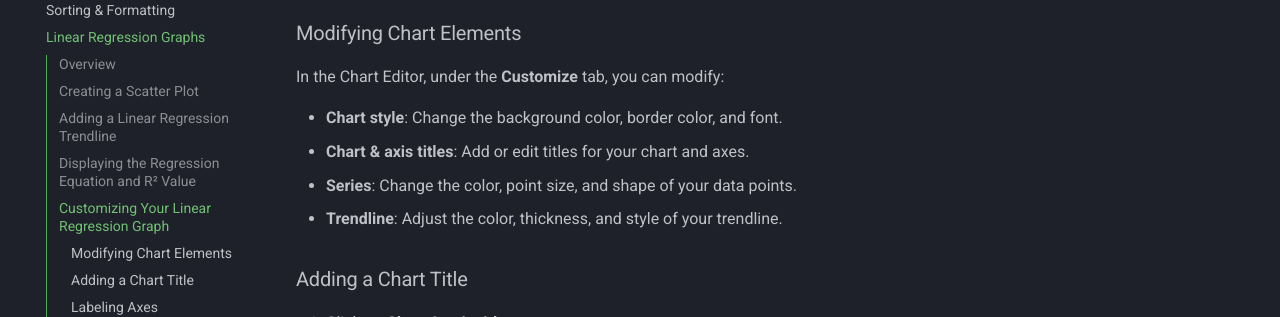
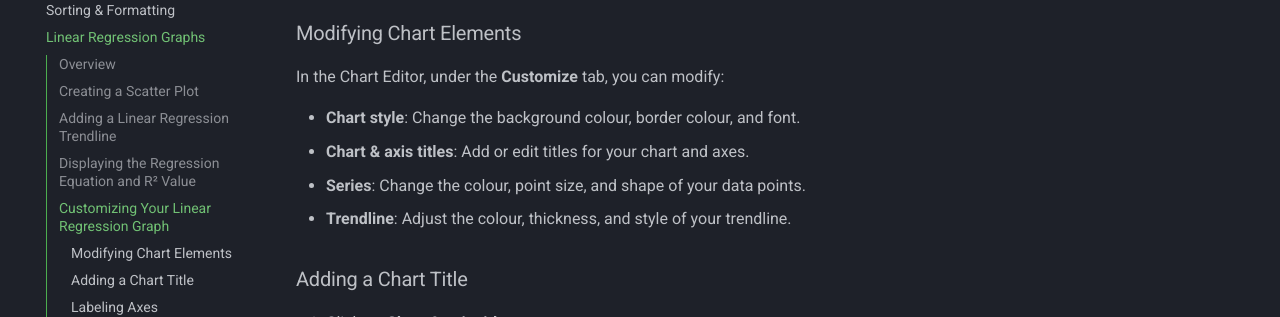
Before and after one commit to Hazel-Jeong-dev/COMM2216_UserGuide_Aibyn_Hazel, an MkDocs documentation site: the page built from docs/LinearRegression.md, in a window 1280 px wide and 900 px high, scrolled down 3609 px. Shown: the part 152-469 px from the top of the window. Built offline with MkDocs 1.6.1 and Material for MkDocs 9.7.7, drawn with Linux system fonts in a browser that asks for light colours.

Commit message:
Fix typos

```diff
--- a/docs/LinearRegression.md
+++ b/docs/LinearRegression.md
@@ -74,10 +74,10 @@ You can further customize your graph to make it more visually appealing and info
 ### Modifying Chart Elements
 In the Chart Editor, under the **Customize** tab, you can modify:
 
-* **Chart style**: Change the background color, border color, and font.
+* **Chart style**: Change the background colour, border colour, and font.
 * **Chart & axis titles**: Add or edit titles for your chart and axes.
-* **Series**: Change the color, point size, and shape of your data points.
-* **Trendline**: Adjust the color, thickness, and style of your trendline.
+* **Series**: Change the colour, point size, and shape of your data points.
+* **Trendline**: Adjust the colour, thickness, and style of your trendline.
 
 ### Adding a Chart Title
 1. Click on **Chart & axis titles**.
```
Also changed, not shown: docs/Glossary.md (+1 -1 lines).
